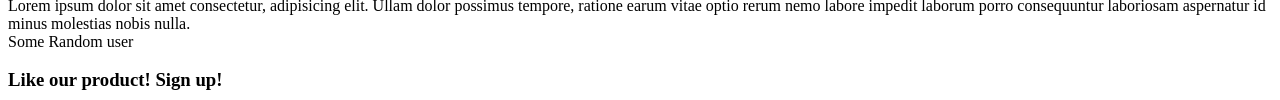
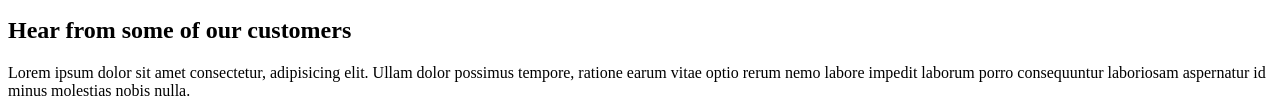
Before and after one commit to ankur26/landing-page-demo, a plain HTML site: page index.html in a window 1280 px wide. Shown: the part 1908-2008 px from the top of the page. Drawn offline with Linux system fonts and the light colour scheme.

Commit message:
Update index.html

```diff
--- a/index.html
+++ b/index.html
@@ -61,6 +61,8 @@
         </section>
     </div>
     <div class="testimonial-section">
+        <h2>Hear from some of our customers
+        </h2>
         <section class="quote">
             Lorem ipsum dolor sit amet consectetur, adipisicing elit. Ullam dolor possimus tempore, ratione earum vitae optio rerum nemo labore impedit laborum porro consequuntur laboriosam aspernatur id minus molestias nobis nulla.
         </section>
```
